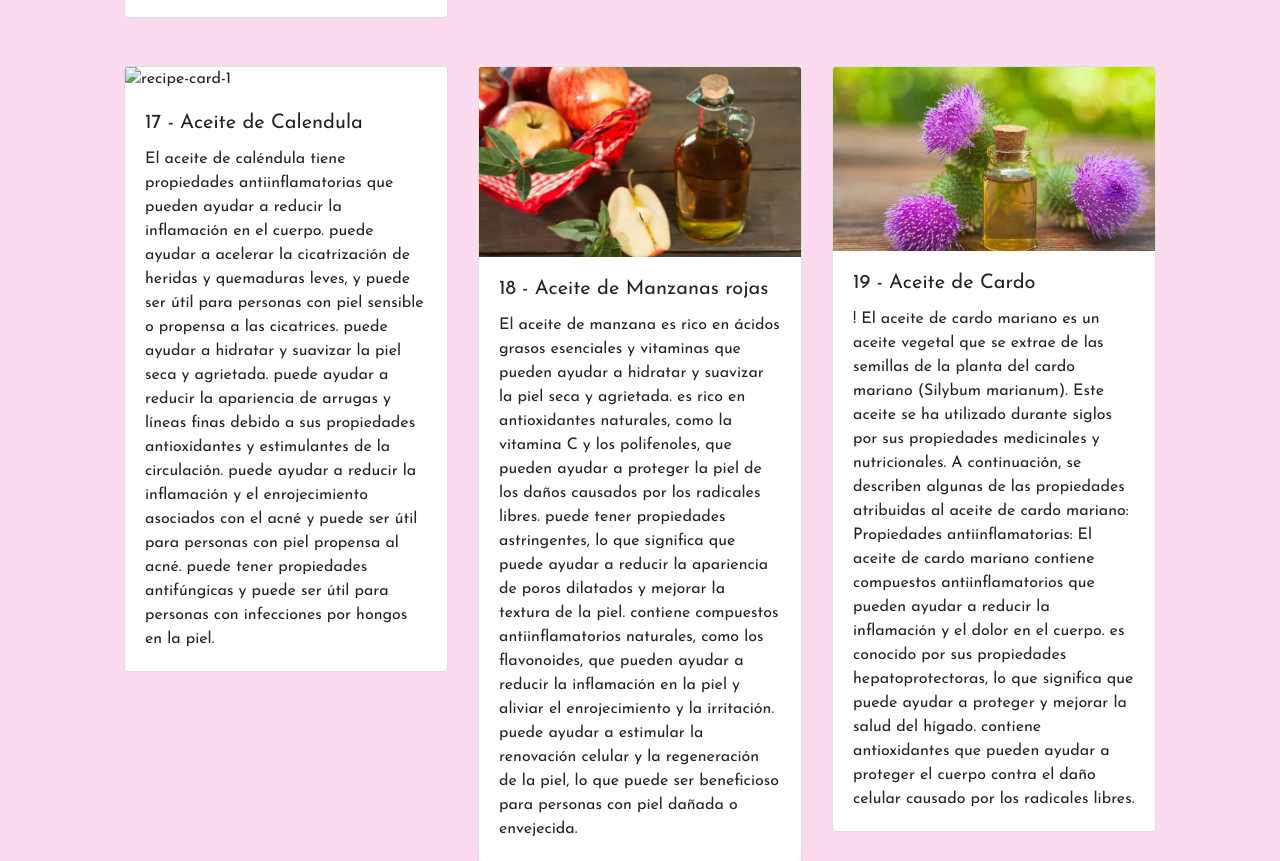
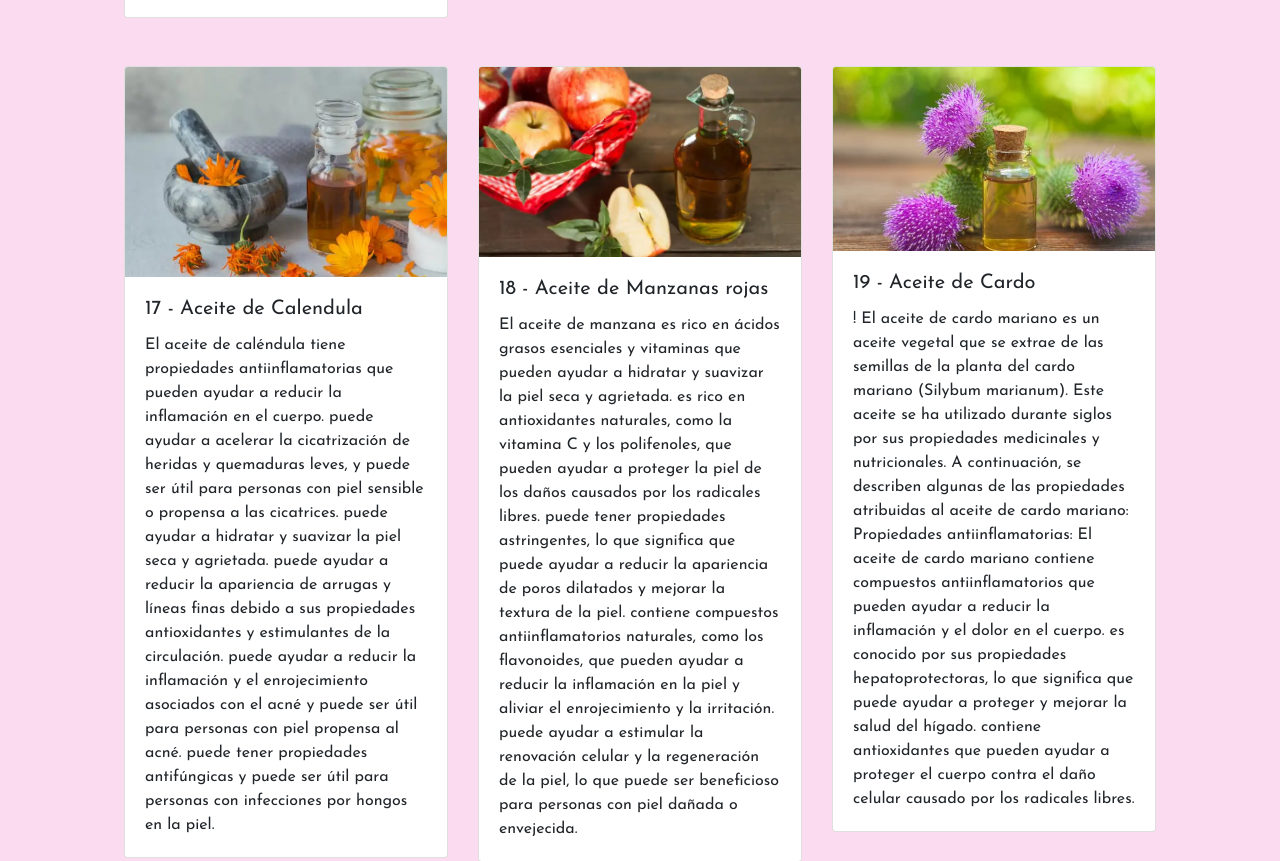
Before and after one commit to Fungi-ly/base, a plain HTML site: page index.html in a window 1280 px wide. Shown: the part 5127-5988 px from the top of the page. Drawn offline with nearby package versions, Linux system fonts and the light colour scheme.

Commit message:
Update index.html

```diff
--- a/index.html
+++ b/index.html
@@ -115,28 +115,28 @@
                   <img
                     src="assets/img/8.jpg"
                     class="d-block w-100"
-                    alt="slider-1"
+                    alt="aceite-esencial-almendra"
                   />
                 </div>
                 <div class="col-md-3 col-lg-3 col-xl-3">
                   <img
                     src="assets/img/5.jpg"
                     class="d-block w-100"
-                    alt="slider-2"
+                    alt="aceite-de-limon"
                   />
                 </div>
                 <div class="col-md-3 col-lg-3 col-xl-3">
                   <img
                     src="assets/img/4.jpg"
                     class="d-block w-100"
-                    alt="slider-3"
+                    alt="aceite-esencial-eucaliptus"
                   />
                 </div>
                 <div class="col-md-3 col-lg-3 col-xl-3">
                   <img
                     src="assets/img/17.jpg"
                     class="d-block w-100"
-                    alt="slider-4"
+                    alt="aceite-esencial-manzana"
                   />
                 </div>
               </div>
@@ -147,28 +147,28 @@
                   <img
                     src="assets/img/2.jpg"
                     class="d-block w-100"
-                    alt="slider-5"
+                    alt="aceite-esencial-te"
                   />
                 </div>
                 <div class="col-md-3 col-lg-3 col-xl-3">
                   <img
                     src="assets/img/1.jpg"
                     class="d-block w-100"
-                    alt="slider-6"
+                    alt="aceite-lavanda"
                   />
                 </div>
                 <div class="col-md-3 col-lg-3 col-xl-3">
                   <img
                     src="assets/img/10.jpg"
                     class="d-block w-100"
-                    alt="slider-7"
+                    alt="aceite-esencial-jazmin"
                   />
                 </div>
                 <div class="col-md-3 col-lg-3 col-xl-3">
                   <img
                     src="assets/img/11.jpg"
                     class="d-block w-100"
-                    alt="slider-8"
+                    alt="aceite-esencial-canela"
                   />
                 </div>
               </div>
@@ -186,7 +186,7 @@
               <img
                 src="assets/img/1.jpg"
                 class="card-img-top"
-                alt="recipe-card-1"
+                alt="aceites-esenciales"
               />
               <div class="card-body rojo">
                 <h5 class="card-title alternar ">1 - Aceite de Lavanda</h5>
@@ -207,7 +207,7 @@ tiene propiedades antimicrobianas y se utiliza a menudo para tratar infecciones
               <img
                 src="assets/img/2.jpg"
                 class="card-img-top"
-                alt="recipe-card-2"
+                alt="aceite-escencial-te"
               />
               <div class="card-body rojo">
                 <h5 class="card-title alternar">2 - Aceite del arbol del Té</h5>
@@ -227,7 +227,7 @@ tiene propiedades antimicrobianas y se utiliza a menudo para tratar infecciones
               <img
                 src="assets/img/3.jpg"
                 class="card-img-top"
-                alt="recipe-card-3.png"
+                alt="aceite-esencial-menta"
               />
               <div class="card-body rojo">
                 <h5 class="card-title alternar " >3 - Aceite de menta </h5>
@@ -244,7 +244,7 @@ tiene propiedades antimicrobianas y se utiliza a menudo para tratar infecciones
               <img
                 src="assets/img/4.jpg"
                 class="card-img-top"
-                alt="recipe-card-1"
+                alt="aceite-esencial-eucaliptus"
               />
               <div class="card-body rojo">
                 <h5 class="card-title alternar">4 - Aceite de Eucaliptus</h5>
@@ -273,7 +273,7 @@ tiene propiedades antimicrobianas y se utiliza a menudo para tratar infecciones
               <img
                 src="assets/img/5.jpg"
                 class="card-img-top"
-                alt="recipe-card-1"
+                alt="aceite-esencial-limon"
               />
               <div class="card-body rojo">
                 <h5 class="card-title alternar">5 - Aceite de Limón</h5>
@@ -297,7 +297,7 @@ tiene propiedades astringentes que pueden ayudar a reducir el exceso de grasa en
               <img
                 src="assets/img/6.jpg"
                 class="card-img-top"
-                alt="recipe-card-1"
+                alt="aceite-esencial-naranja"
               />
               <div class="card-body rojo">
                 <h5 class="card-title alternar">6 - Aceite de Naranja</h5>
@@ -318,7 +318,7 @@ tiene propiedades desinfectantes que pueden ayudar a combatir bacterias y virus
               <img
                 src="assets/img/7.jpg"
                 class="card-img-top"
-                alt="recipe-card-1"
+                alt="aceite-esencial-romero"
               />
               <div class="card-body rojo">
                 <h5 class="card-title alternar">8 - Aceite de Romero</h5>
@@ -344,7 +344,7 @@ tiene propiedades desinfectantes que pueden ayudar a combatir bacterias y virus
               <img
                 src="assets/img/8.jpg"
                 class="card-img-top"
-                alt="recipe-card-1"
+                alt="aceite-esencial-almendras"
               />
               <div class="card-body rojo">
                 <h5 class="card-title alternar">9 - Aceite de Almendras</h5>
@@ -370,7 +370,7 @@ tiene propiedades desinfectantes que pueden ayudar a combatir bacterias y virus
               <img
                 src="assets/img/9.jpg"
                 class="card-img-top"
-                alt="recipe-card-1"
+                alt="aceite-esencial-salvia"
               />
               <div class="card-body rojo">
                 <h5 class="card-title alternar">10 - Aceite de Salvia</h5>
@@ -397,7 +397,7 @@ tiene propiedades desinfectantes que pueden ayudar a combatir bacterias y virus
             <img
               src="assets/img/10.jpg"
               class="card-img-top"
-              alt="recipe-card-1"
+              alt="aceite-esencial-jazmin"
             />
             <div class="card-body rojo">
               <h5 class="card-title alternar">11 - Aceite de Jazmin</h5>
@@ -424,7 +424,7 @@ tiene propiedades desinfectantes que pueden ayudar a combatir bacterias y virus
           <img
             src="assets/img/11.jpg"
             class="card-img-top"
-            alt="recipe-card-1"
+            alt="aceite-esencial-canela"
           />
           <div class="card-body rojo">
             <h5 class="card-title alternar">12 - Aceite de canela</h5>
@@ -451,7 +451,7 @@ tiene propiedades desinfectantes que pueden ayudar a combatir bacterias y virus
         <img
           src="assets/img/12.jpg"
           class="card-img-top"
-          alt="recipe-card-1"
+          alt="aceite-esencial-manzanilla"
         />
         <div class="card-body rojo">
           <h5 class="card-title alternar">13 - Aceite de manzanilla</h5>
@@ -472,7 +472,7 @@ tiene propiedades desinfectantes que pueden ayudar a combatir bacterias y virus
         <img
           src="assets/img/13.jpg"
           class="card-img-top"
-          alt="recipe-card-1"
+          alt="aceite-esencial-rosas"
         />
         <div class="card-body rojo">
           <h5 class="card-title alternar">14 - Aceite de Rosas</h5>
@@ -500,7 +500,7 @@ tiene propiedades desinfectantes que pueden ayudar a combatir bacterias y virus
         <img
           src="assets/img/14.jpg"
           class="card-img-top"
-          alt="recipe-card-1"
+          alt="aceite-de-ruda"
         />
         <div class="card-body rojo">
           <h5 class="card-title alternar">15 - Aceite de Ruda</h5>
@@ -524,7 +524,7 @@ tiene propiedades desinfectantes que pueden ayudar a combatir bacterias y virus
         <img
           src="assets/img/7.jpg"
           class="card-img-top"
-          alt="recipe-card-1"
+          alt="aceite-esencial-oregano"
         />
         <div class="card-body rojo">
           <h5 class="card-title alternar">16 - Aceite de Orégano</h5>
@@ -546,9 +546,9 @@ tiene propiedades desinfectantes que pueden ayudar a combatir bacterias y virus
     <article class="col-xs-12 col-sm-12 col-md-6 col-lg-4 col-xl-4 my-4">
       <div class="card" >
         <img
-          src="assets/img/16.jpg"
+          src="assets/img/16.png.jpg"
           class="card-img-top"
-          alt="recipe-card-1"
+          alt="aceite-calendula"
         />
         <div class="card-body rojo">
           <h5 class="card-title alternar">17 - Aceite de Calendula</h5>
@@ -574,7 +574,7 @@ tiene propiedades desinfectantes que pueden ayudar a combatir bacterias y virus
         <img
           src="assets/img/17.jpg"
           class="card-img-top"
-          alt="recipe-card-1"
+          alt="aceite-de-manzana"
         />
         <div class="card-body rojo">
           <h5 class="card-title alternar">18 -
@@ -599,7 +599,7 @@ tiene propiedades desinfectantes que pueden ayudar a combatir bacterias y virus
         <img
           src="assets/img/18.jpg"
           class="card-img-top"
-          alt="recipe-card-1"
+          alt="aceite-cardo"
         />
         <div class="card-body rojo">
           <h5 class="card-title alternar">19 - Aceite de Cardo</h5>
@@ -623,7 +623,7 @@ contiene antioxidantes que pueden ayudar a proteger el cuerpo contra el daño ce
         <img
           src="assets/img/19.jpg"
           class="card-img-top"
-          alt="recipe-card-1"
+          alt="cbd"
         />
         <div class="card-body rojo">
           <h5 class="card-title alternar">20 - Crema de CBD</h5>
@@ -647,7 +647,7 @@ contiene antioxidantes que pueden ayudar a proteger el cuerpo contra el daño ce
         <img
           src="assets/img/20.jpg"
           class="card-img-top rojo"
-          alt="recipe-card-1"
+          alt="cbd"
         />
         <div class="card-body rojo">
           <h5 class="card-title alternar">21 - Aceite CBD </h5>
@@ -671,7 +671,7 @@ contiene antioxidantes que pueden ayudar a proteger el cuerpo contra el daño ce
         <img
           src="assets/img/21.jpg"
           class="card-img-top rojo"
-          alt="recipe-card-1"
+          alt="aceite-coco"
         />
         <div class="card-body rojo">
           <h5 class="card-title alternar">23 - Jabón de Coco</h5>
@@ -697,7 +697,7 @@ contiene antioxidantes que pueden ayudar a proteger el cuerpo contra el daño ce
       <img
         src="assets/img/22.jpg"
         class="card-img-top rojo"
-        alt="recipe-card-1"
+        alt="hidrolato"
       />
       <div class="card-body rojo">
         <h5 class="card-title alternar">24 - Agua de Rosas</h5>
@@ -723,7 +723,7 @@ contiene antioxidantes que pueden ayudar a proteger el cuerpo contra el daño ce
       <img
         src="assets/img/23.jpg"
         class="card-img-top rojo"
-        alt="recipe-card-1"
+        alt="coco"
       />
       <div class="card-body rojo">
         <h5 class="card-title alternar">25 - Aceite de Coco</h5>
@@ -747,7 +747,7 @@ contiene antioxidantes que pueden ayudar a proteger el cuerpo contra el daño ce
       <img
         src="assets/img/24.jpg"
         class="card-img-top rojo"
-        alt="recipe-card-1"
+        alt="curcuma"
       />
       <div class="card-body rojo">
         <h5 class="card-title alternar">26 - Aceite de Curcuma</h5>
@@ -788,7 +788,7 @@ Propiedades para la piel: El aceite de cúrcuma puede tener propiedades benefici
 
       </footer>
       <footer class="container-fluid bg-dark bg-70%  py-5 text-center">
-   <h3 class="navbar-brand text-white "> ¿Aceites Esenciales?</h3>
+   <h3 class="navbar-brand text-white "> ¿Aceites esenciales?</h3>
    <p class=" text-white ">Los aceites esenciales son líquidos altamente concentrados que se extraen de las plantas y se utilizan con fines terapéuticos, aromáticos y culinarios. Estos aceites son altamente aromáticos y contienen compuestos activos que pueden tener efectos beneficiosos para la salud física y mental. Algunas propiedades atribuidas a los aceites esenciales incluyen antiinflamatorias, antimicrobianas, relajantes, digestivas y para la piel. Es importante utilizarlos con precaución y diluirlos adecuadamente antes de su uso, bajo la supervisión de un profesional de la salud. </p>
    <h3 class="navbar-brand text-white ">Signos de sensibilidad </h3>
 <p class="text-white">
```
